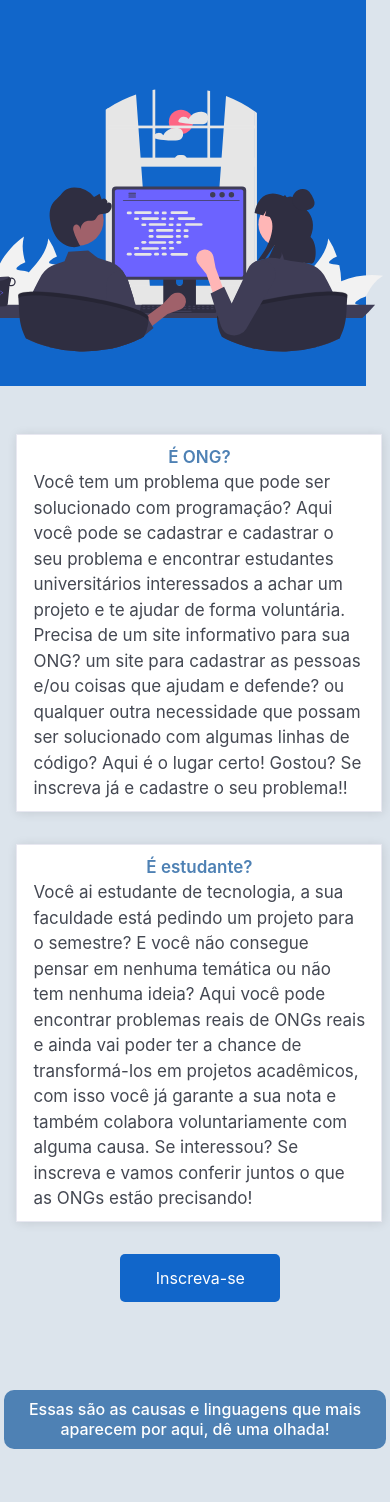
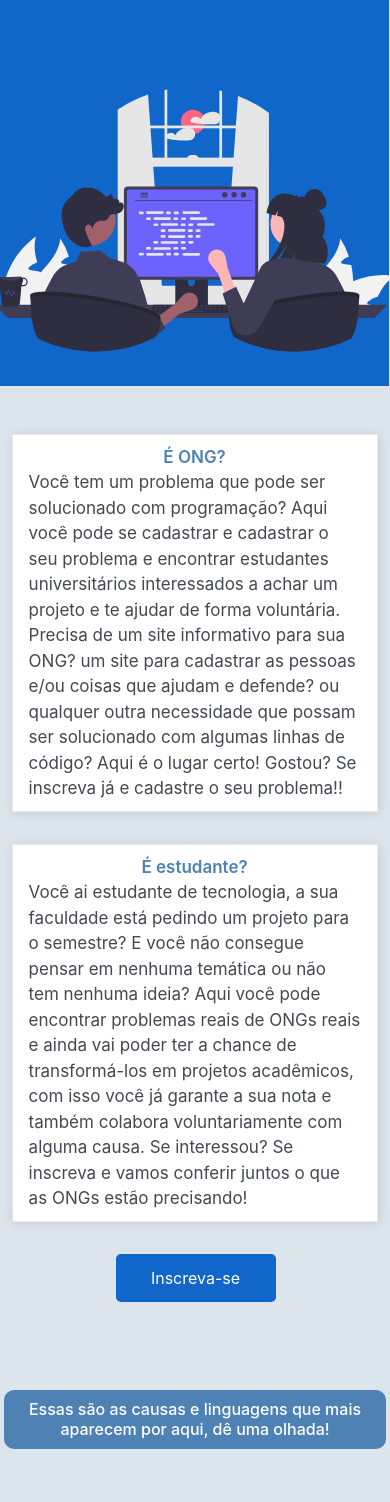
Before and after one commit to lucasmartins2478/Landing-Page-AS, a plain HTML site: page landing-page.html in a window 390 px wide. Shown: the part 352-1854 px from the top of the page. Drawn offline with nearby package versions, Linux system fonts and the light colour scheme; some packages are replaced by stand-ins of ours; a script that the page names is missing; a web font is replaced by a local one.

Commit message:
finalizando responsividade

```diff
--- a/landing-page.html
+++ b/landing-page.html
@@ -522,9 +522,10 @@
 
             .form-image {
                 text-align: center;
-                width: 100%;
+                width: 106.4%;
                 border-radius: 0px;
                 margin-bottom: 3rem;
+
             }
 
             .form-image h2 {
@@ -545,6 +546,10 @@
 
             #cards button {
                 margin-left: 9.5%;
+
+            }
+            #cards{
+                margin-left: -2.5%;
             }
 
             .linguagens-info h6 {
```
